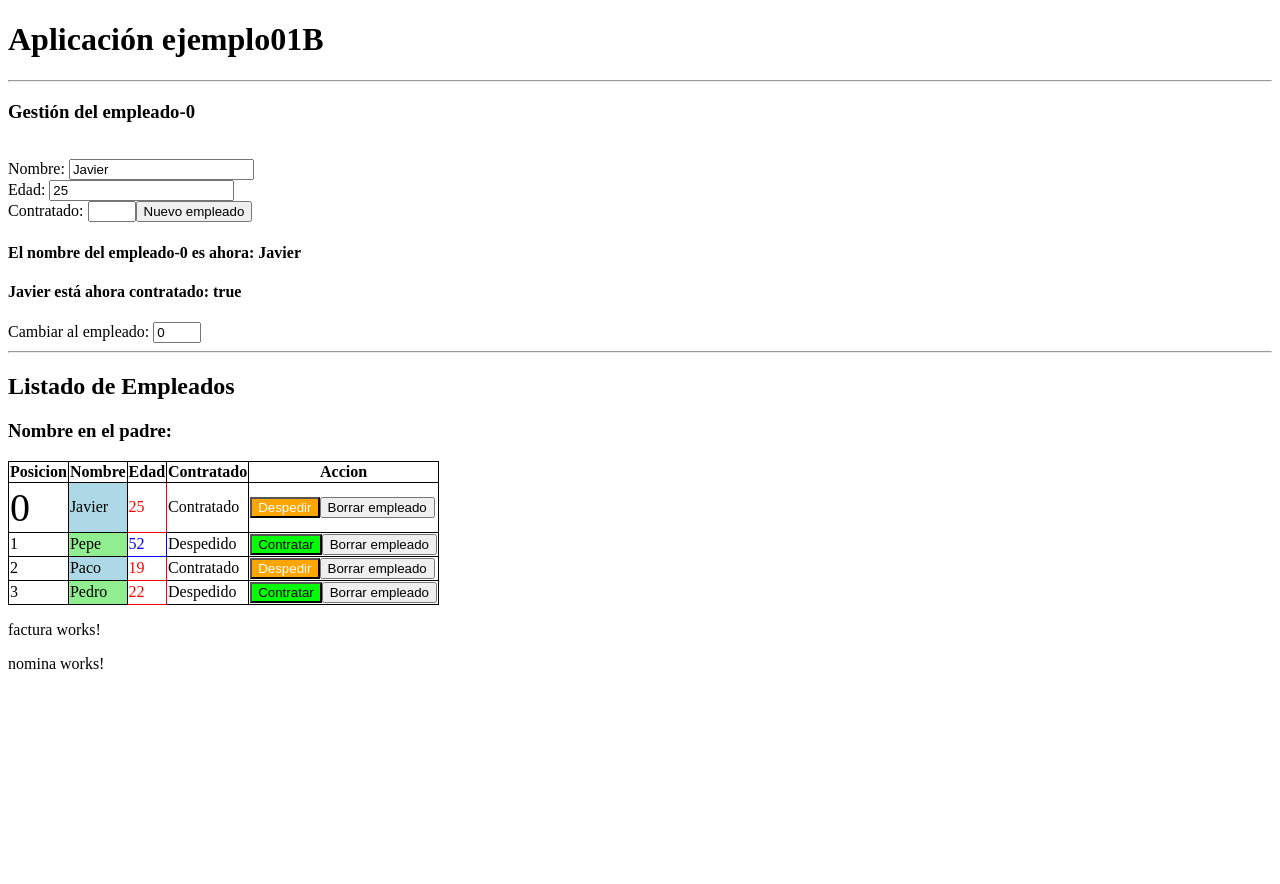
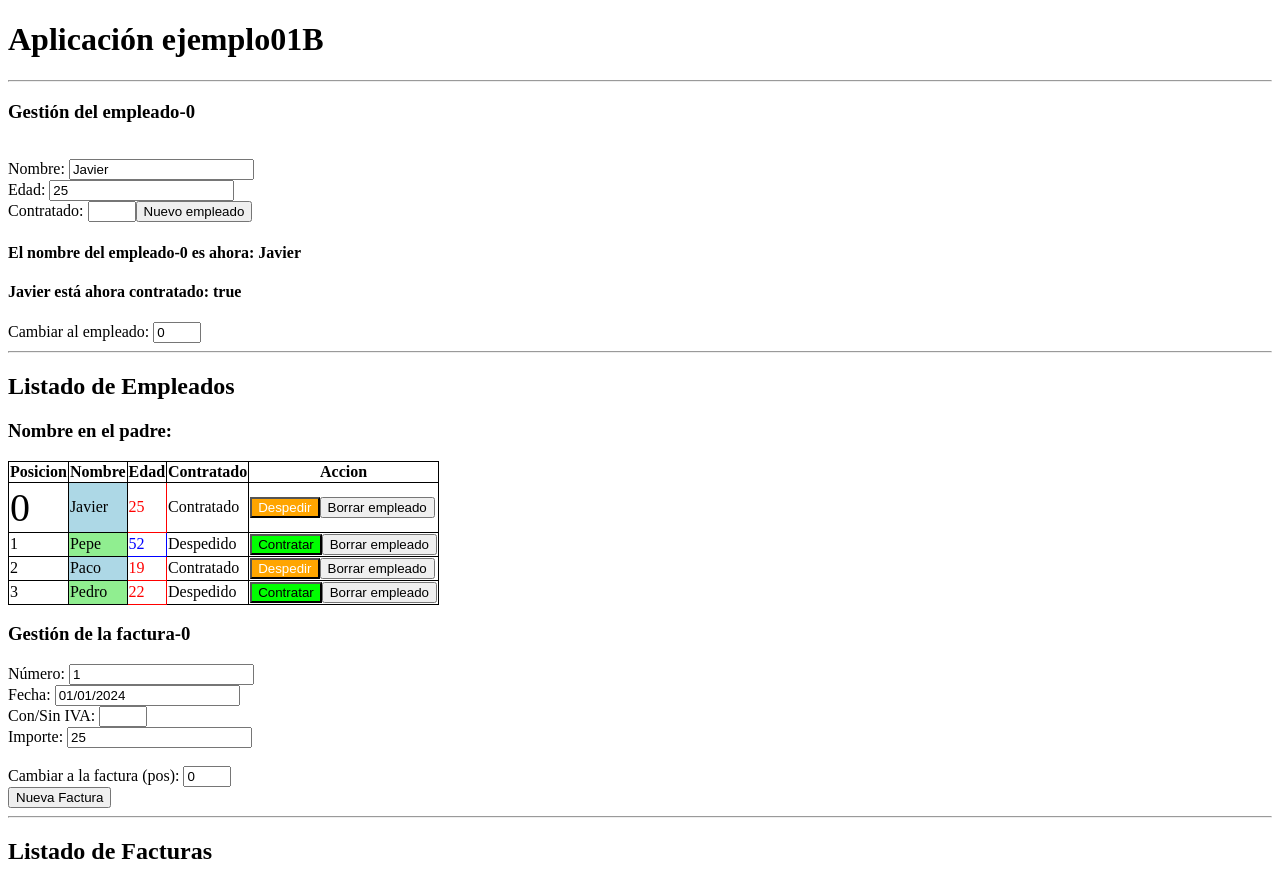
Before and after one commit to AnthonyAbril/Ejemplo01, an Angular app: page / in a window 1280 px wide. Shown: the top 884 px of the page. Before the commit the page ends 800 px from the top, so only its background shows below. Built offline with nearby package versions, Linux system fonts and the light colour scheme.

Commit message:
factura funcional

```diff
--- a/src/app/facturas/componets/factura/factura.component.html
+++ b/src/app/facturas/componets/factura/factura.component.html
@@ -1 +1,16 @@
-<p>factura works!</p>
+<h3>Gestión de la factura-{{ seleccionado }}</h3>
+<label>Número: </label>
+<input type="number" [(ngModel)]="facturas[seleccionado].numero"><br>
+<label>Fecha: </label>
+<input type="string" [(ngModel)]="facturas[seleccionado].fecha"><br>
+<label>Con/Sin IVA: </label>
+<input type="number" [(ngModel)]="facturas[seleccionado].iva" min="0" max="1"><br>
+<label>Importe: </label>
+<input type="number" [(ngModel)]="facturas[seleccionado].cantidad"><br><br>
+<label>Cambiar a la factura (pos): </label>
+<input type="number" [(ngModel)]="seleccionado" min="0" max="{{
+facturas.length-1 }}"><br>
+<button (click)="nuevaFactura()">Nueva Factura</button>
+<hr>
+<app-facturas-lista [facturas]="facturas"
+(facturasActualizadas)="actualizarFacturas($event)"></app-facturas-lista>
--- a/src/app/facturas/componets/factura/factura.component.ts
+++ b/src/app/facturas/componets/factura/factura.component.ts
@@ -1,10 +1,35 @@
 import { Component } from '@angular/core';
+import { Factura } from '../../factura';
 
 @Component({
   selector: 'app-facturas-factura',
+  standalone: false,
   templateUrl: './factura.component.html',
   styleUrl: './factura.component.css'
 })
+
 export class FacturaComponent {
+  //Array de facturas
+  public facturas: Factura[] = [
+    new Factura(1, '01/01/2024', true, 25),
+    new Factura(2, '01/01/2024', true, 52),
+    new Factura(3, '01/01/2024', true, 19),
+    new Factura(4, '01/01/2024', true, 22)
+  ];
 
+  //Puntero para seleccionar en el array
+  public seleccionado: number = 0;
+
+  //Actualiza su lista con los cambios que le pase la clase hija (lista)
+  actualizarFacturas(facturasActualizadas: Factura[]) {
+    this.facturas = facturasActualizadas;
+    if (this.seleccionado > this.facturas.length - 1)
+      this.seleccionado = 0;
+  }
+
+  //Crea una nueva factura con valores por defecto y le pone el puntero
+  public nuevaFactura() {
+    this.facturas.push(new Factura(this.facturas.length + 1, '01/01/2024', true, 0));
+    this.seleccionado = this.facturas.length - 1;
+  }
 }
--- a/src/app/facturas/componets/lista/lista.component.css
+++ b/src/app/facturas/componets/lista/lista.component.css
@@ -0,0 +1,24 @@
+table {
+    border-collapse: collapse;
+}
+
+tr {
+    padding: 10px;
+}
+
+th,
+td {
+    border: 1px solid;
+}
+
+.fondoAzul {
+    background-color: lightblue;
+}
+
+.fondoVerde {
+    background-color: lightgreen;
+}
+
+.letraGrande {
+    font-size: 40px;
+}
--- a/src/app/facturas/componets/lista/lista.component.html
+++ b/src/app/facturas/componets/lista/lista.component.html
@@ -1 +1,38 @@
-<p>lista works!</p>
+<h2>Listado de Facturas</h2>
+<table>
+    <thead>
+        <tr>
+            <th>Posición</th>
+            <th>Número</th>
+            <th>Fecha</th>
+            <th>IVA</th>
+            <th>Importe</th>
+            <th>Acción</th>
+        </tr>
+    </thead>
+    <tbody>
+        <tr *ngFor="let factura of facturas; let i = index">
+            <td>{{ i }}</td>
+            <td [ngClass]="{fondoAzul: i%2 == 0, fondoVerde: i%2 != 0}">{{
+                factura.numero }}</td>
+            <td [ngClass]="{fondoAzul: i%2 == 0, fondoVerde: i%2 != 0}">{{
+                factura.fecha }}</td>
+            <div *ngIf="factura.iva then tConIva else tSinIva"></div>
+            <td [style.color]="factura.cantidad > 0 ? 'blue' : 'red'">{{
+                factura.cantidad }}</td>
+            <td>
+                <button *ngIf="factura.iva" (click)="sinIva(i)"
+                    [ngStyle]="{'background-color':colorC, 'color':'white'}">Sin IVA</button>
+                <button *ngIf="!factura.iva" (click)="conIva(i)" [ngStyle]="{'background-color':colorD}">Con
+                    IVA</button>
+                <button *ngIf="facturas.length > 1" (click)="borrar(i)" class="ml-2">Borrar factura</button>
+            </td>
+        </tr>
+    </tbody>
+</table>
+<ng-template #tConIva>
+    <td>Con IVA</td>
+</ng-template>
+<ng-template #tSinIva>
+    <td>Sin IVA</td>
+</ng-template>
--- a/src/app/facturas/componets/lista/lista.component.ts
+++ b/src/app/facturas/componets/lista/lista.component.ts
@@ -1,10 +1,32 @@
-import { Component } from '@angular/core';
+import { Component, EventEmitter, Input, Output } from '@angular/core';
+import { Factura } from '../../factura';
 
 @Component({
   selector: 'app-facturas-lista',
+  standalone: false,
   templateUrl: './lista.component.html',
-  styleUrl: './lista.component.css'
+  styleUrl: './lista.component.css',
 })
+
 export class ListaComponent {
+  @Input() facturas: Factura[] = [];
+  @Output() facturasActualizadas = new EventEmitter<Factura[]>();
 
+  sinIva(indice: number): void {
+    this.facturas[indice].iva = false;
+    this.facturasActualizadas.emit(this.facturas);
+  }
+
+  conIva(indice: number): void {
+    this.facturas[indice].iva = true;
+    this.facturasActualizadas.emit(this.facturas);
+  }
+
+  public colorD: string = 'lime';
+  public colorC: string = 'red';
+
+  borrar(indice: number): void {
+    this.facturas.splice(indice, 1);
+    this.facturasActualizadas.emit(this.facturas);
+  }
 }
--- /dev/null
+++ b/src/app/facturas/factura.ts
@@ -0,0 +1,8 @@
+export class Factura {
+    constructor(
+        public numero: number,
+        public fecha: string,
+        public iva: boolean = false,
+        public cantidad: number
+    ) { }
+}
--- a/src/app/facturas/facturas.module.ts
+++ b/src/app/facturas/facturas.module.ts
@@ -1,8 +1,9 @@
 import { NgModule } from '@angular/core';
 import { CommonModule } from '@angular/common';
+import { FormsModule } from '@angular/forms';
+
 import { FacturaComponent } from './componets/factura/factura.component';
 import { ListaComponent } from './componets/lista/lista.component';
-
 
 
 @NgModule({
@@ -11,7 +12,8 @@ import { ListaComponent } from './componets/lista/lista.component';
     ListaComponent
   ],
   imports: [
-    CommonModule
+    CommonModule,
+    FormsModule
   ],
   exports: [
     FacturaComponent,
```
